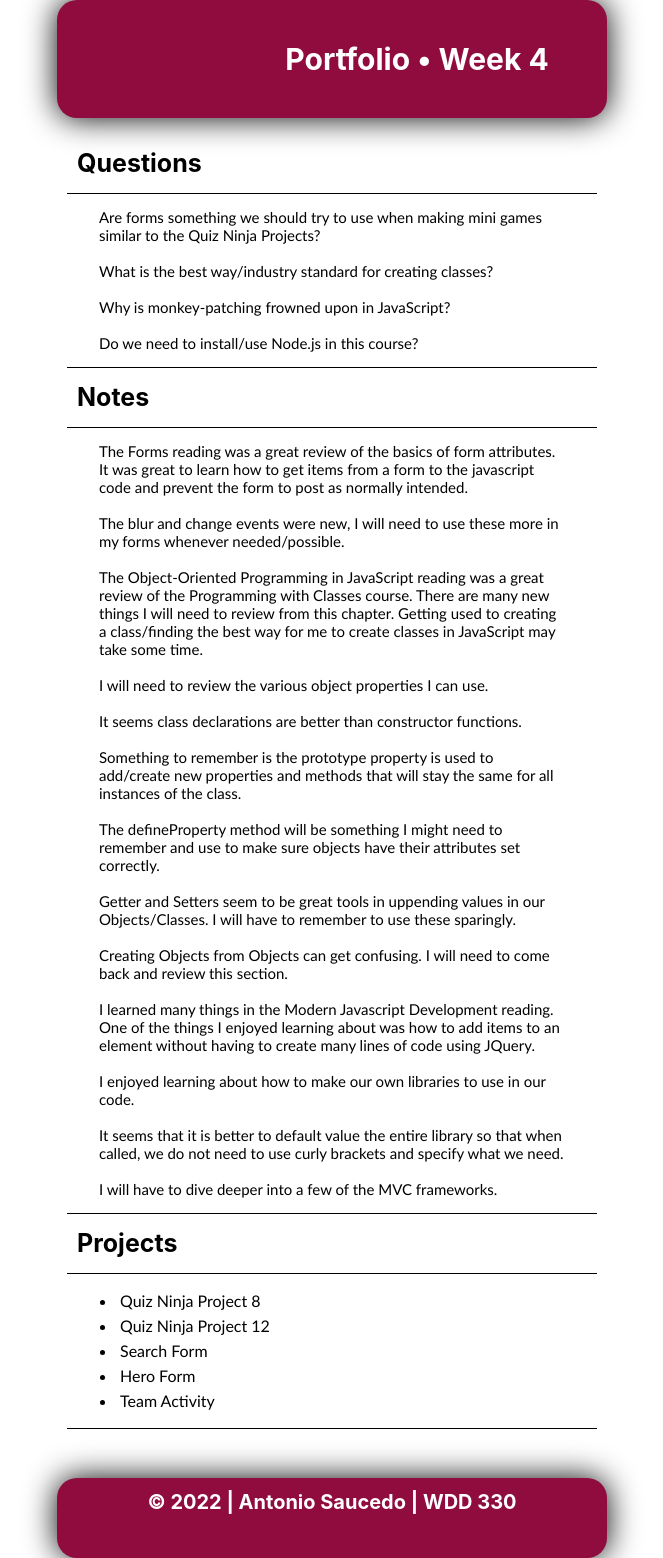
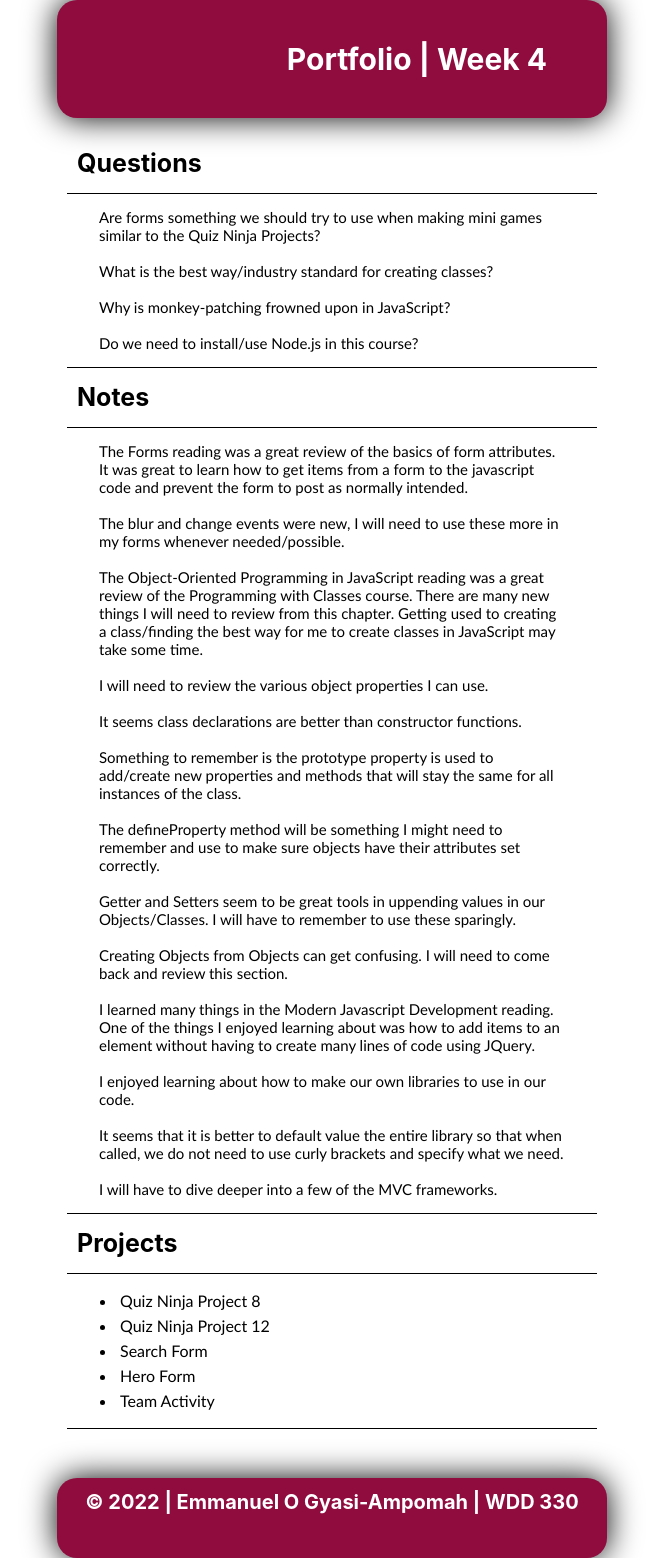
Before and after one commit to kwamewilder/WDD-330, a plain HTML site: page week4/index.html in a window 1280 px wide. Shown: the whole page, without its empty margins (308-971 px from the left). Drawn offline with Linux system fonts and the light colour scheme; a script that the page names is missing.

Commit message:
index updated

```diff
--- a/week4/index.html
+++ b/week4/index.html
@@ -8,10 +8,6 @@
       content="Here are a few notes to show what I accomplished for WDD 330 week four."
     >
     <title>WDD 330 Portfolio | Week 4</title>
-    <link
-      rel="shortcut icon"
-      href="https://antonio-saucedo.github.io/wdd-330/favicon.ico"
-    >
     <link rel="stylesheet" href="../css/small.css" >
     <link rel="stylesheet" href="../css/medium.css" >
     <link rel="stylesheet" href="../css/large.css" >
@@ -19,7 +15,7 @@
   </head>
   <body class="long-notes">
     <header>
-      <h1>Portfolio • Week 4</h1>
+      <h1>Portfolio | Week 4</h1>
     </header>
     <main>
       <h2>Questions</h2>
@@ -72,7 +68,7 @@
       </ol>
     </main>
     <footer>
-      <h3>&copy; 2022 | Antonio Saucedo | WDD 330</h3>
+      <h3>&copy; 2022 | Emmanuel O Gyasi-Ampomah | WDD 330</h3>
     </footer>
   </body>
 </html>
```
